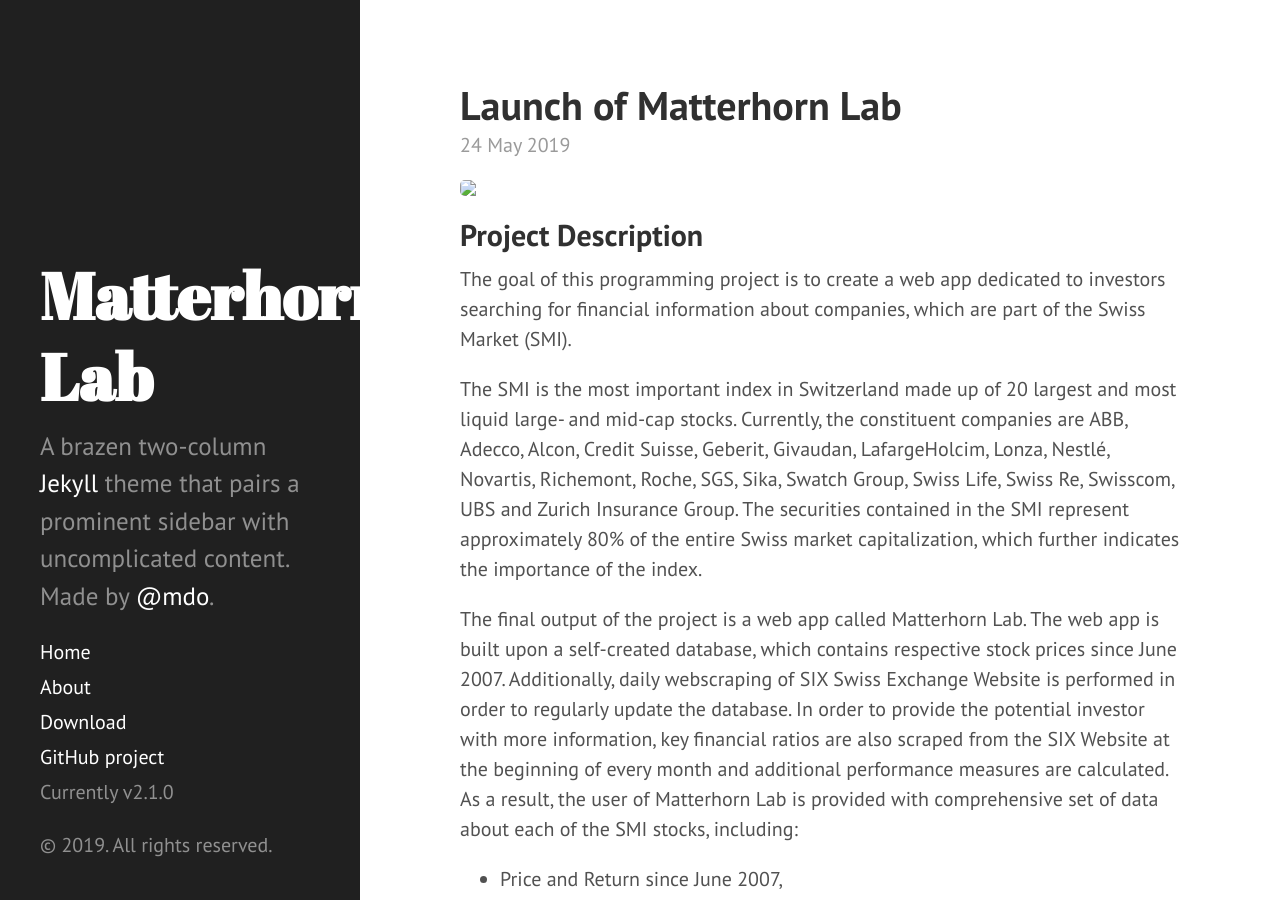
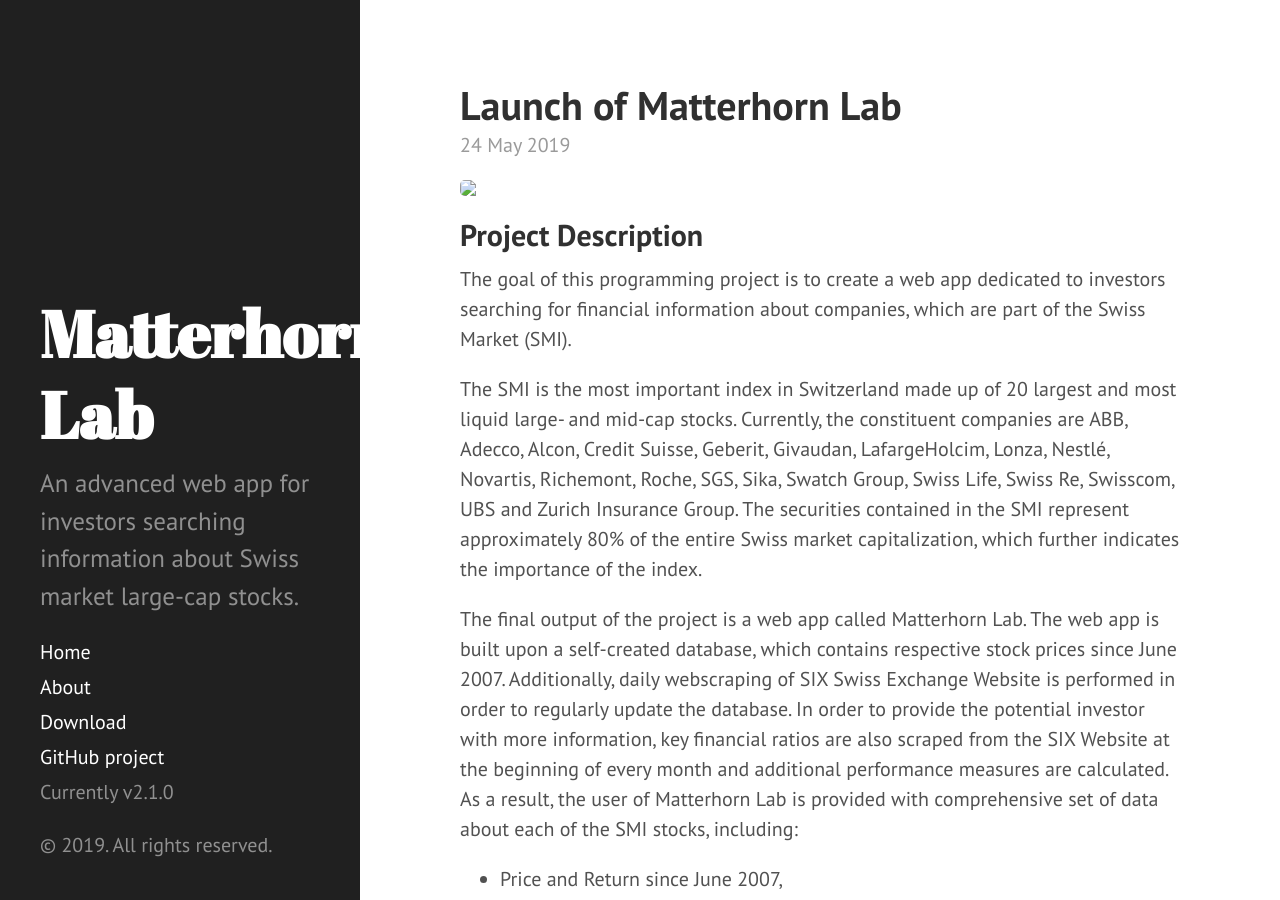
Before and after one commit to matterhornlab/matterhornlab.github.io, a Jekyll site: the page built from index.html, in a window 1280 px wide and 900 px high. Built offline with Jekyll 4.4.1, drawn with Linux system fonts in a browser that asks for light colours; Markdown is read by kramdown in place of the engine named in the settings; the list of posts is cut into pages by our own code; part of the change alters nothing that is shown.

Commit message:
Update _config.yml

```diff
--- a/_config.yml
+++ b/_config.yml
@@ -8,14 +8,14 @@ relative_permalinks: false
 
 # Setup
 title:            Matterhorn Lab
-tagline:          'Hoi Du'
-description:      'A brazen two-column <a href="http://jekyllrb.com" target="_blank">Jekyll</a> theme that pairs a prominent sidebar with uncomplicated content. Made by <a href="https://twitter.com/mdo" target="_blank">@mdo</a>.'
-url:              https://hoidu.github.io/
+tagline:          'Matterhorn Lab'
+description:      'An advanced web app for investors searching information about Swiss market large-cap stocks.'
+url:              https://matterhornlab.github.io
 baseurl:          /
 
 author:
-  name:           'Mark Otto'
-  url:            https://twitter.com/mdo
+  name:           'Sebastian A. Ott Nikola Racic Ognjen Divljak Benjamin Vomel Przemek Warnel'
+  url:
 
 paginate:         5
 
@@ -23,4 +23,4 @@ paginate:         5
 version:          2.1.0
 
 github:
-  repo:           https://github.com/poole/hyde
+  repo:
```
